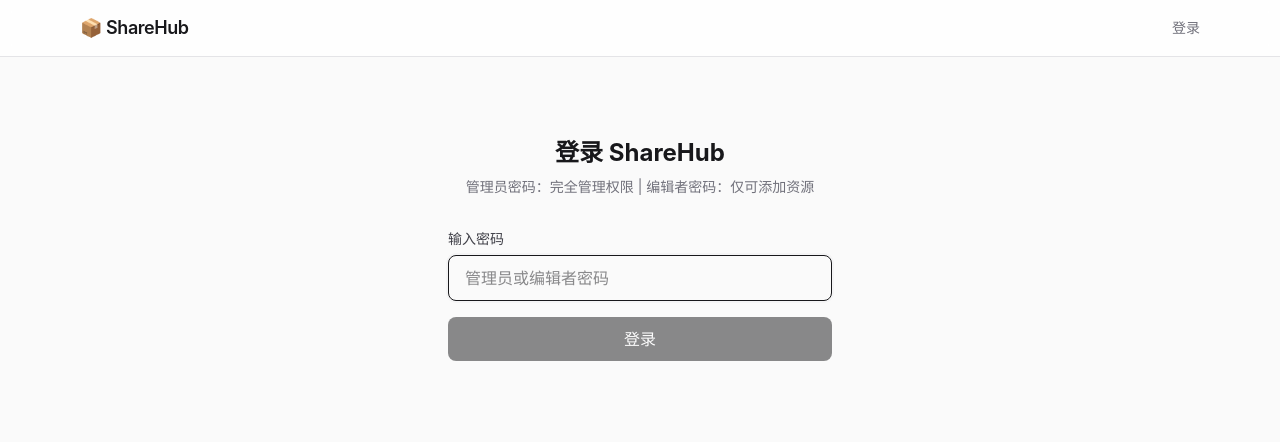
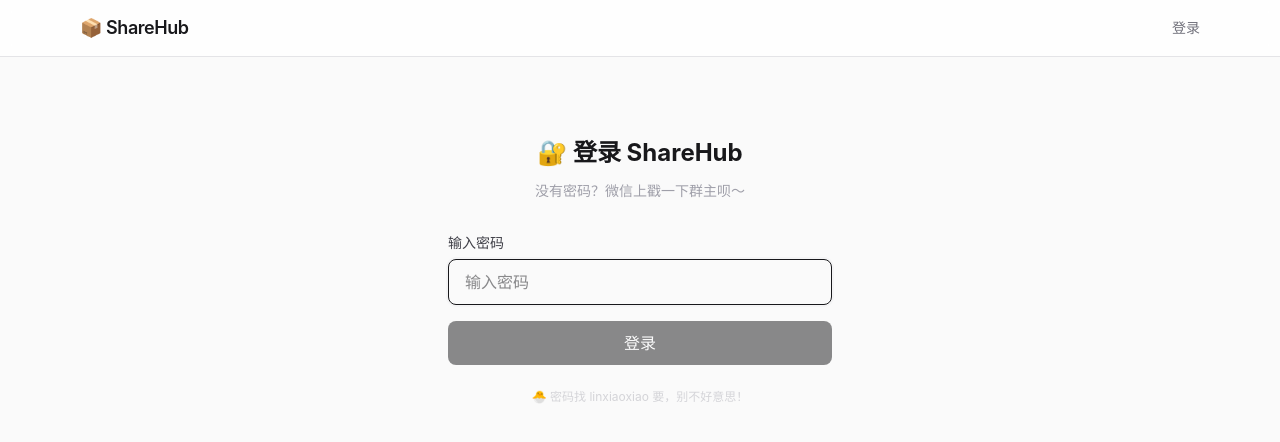
Before and after one commit to lin15331949327-ship-it/share-hub, a Next.js app: page /login in a window 1280 px wide. Shown: the top 442 px of the page. Built offline with nearby package versions, Linux system fonts and the light colour scheme; no server answers; the database is empty.

Commit message:
feat: 登录页萌化 — 隐藏角色差异 + 微信戳群主提示

```diff
--- a/src/app/login/page.tsx
+++ b/src/app/login/page.tsx
@@ -4,10 +4,15 @@
   return (
     <div className="max-w-md mx-auto py-12">
       <div className="text-center mb-8">
-        <h1 className="text-2xl font-bold text-zinc-900 mb-2">登录 ShareHub</h1>
-        <p className="text-sm text-zinc-500">管理员密码：完全管理权限 | 编辑者密码：仅可添加资源</p>
+        <h1 className="text-2xl font-bold text-zinc-900 mb-3">🔐 登录 ShareHub</h1>
+        <p className="text-sm text-zinc-400">
+          没有密码？微信上戳一下群主呗～
+        </p>
       </div>
       <LoginForm />
+      <p className="text-center text-xs text-zinc-300 mt-6">
+        🐣 密码找 linxiaoxiao 要，别不好意思！
+      </p>
     </div>
   );
 }
--- a/src/components/LoginForm.tsx
+++ b/src/components/LoginForm.tsx
@@ -45,7 +45,7 @@
           value={password}
           onChange={(e) => setPassword(e.target.value)}
           className="w-full px-4 py-2.5 rounded-lg border border-zinc-300 focus:border-zinc-900 focus:ring-2 focus:ring-zinc-100 outline-none transition-all"
-          placeholder="管理员或编辑者密码"
+          placeholder="输入密码"
           autoFocus
         />
       </div>
```
